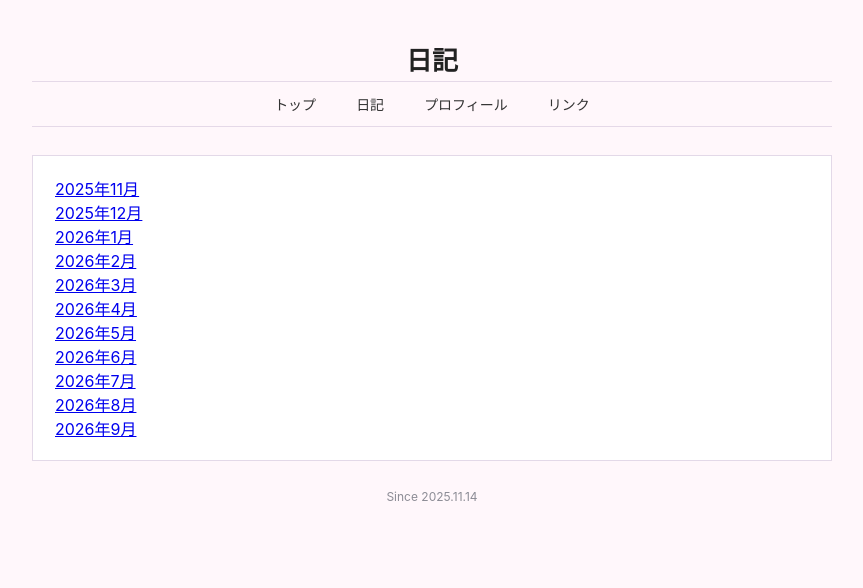
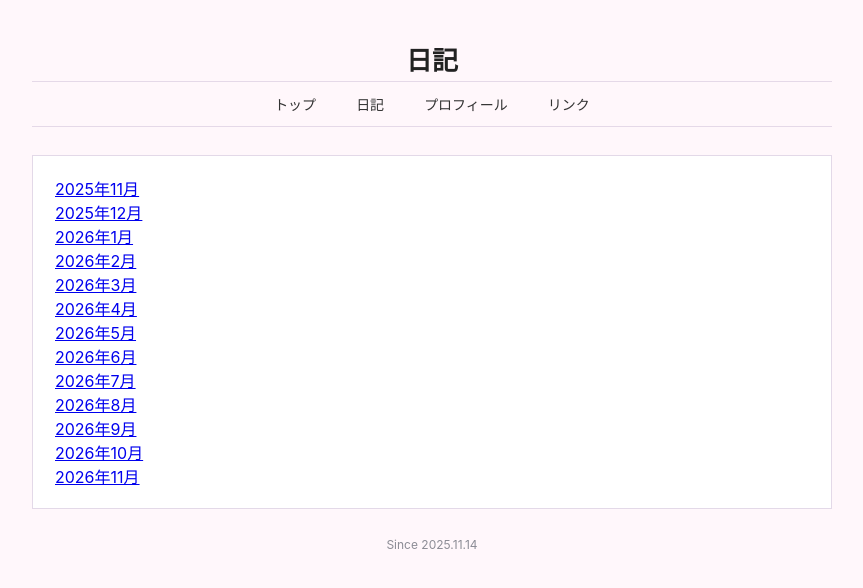
Before and after one commit to Gnzlss314/gnzlss, a plain HTML site: page diary.html in a window 1280 px wide. Shown: the whole page, without its empty margins (208-1071 px from the left). Drawn offline with Linux system fonts and the light colour scheme.

Commit message:
Update diary.html

```diff
--- a/diary.html
+++ b/diary.html
@@ -138,7 +138,9 @@
             <a href="2606diary.html">2026年6月</a><br>
             <a href="2607diary.html">2026年7月</a><br>
             <a href="2608diary.html">2026年8月</a><br>
-            <a href="2609diary.html">2026年9月</a>
+            <a href="2609diary.html">2026年9月</a><br>
+            <a href="2610diary.html">2026年10月</a><br>
+            <a href="2611diary.html">2026年11月</a>
         </div>
 
 
```
